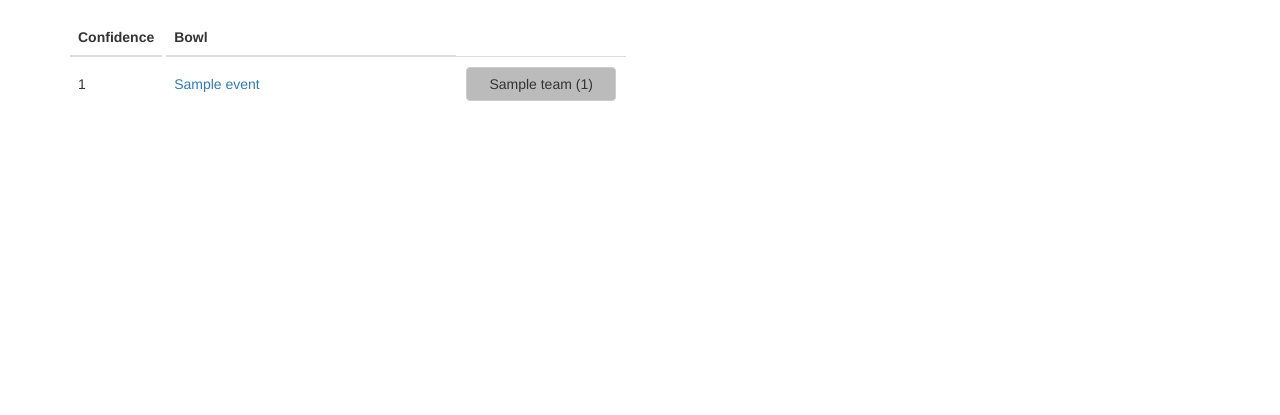
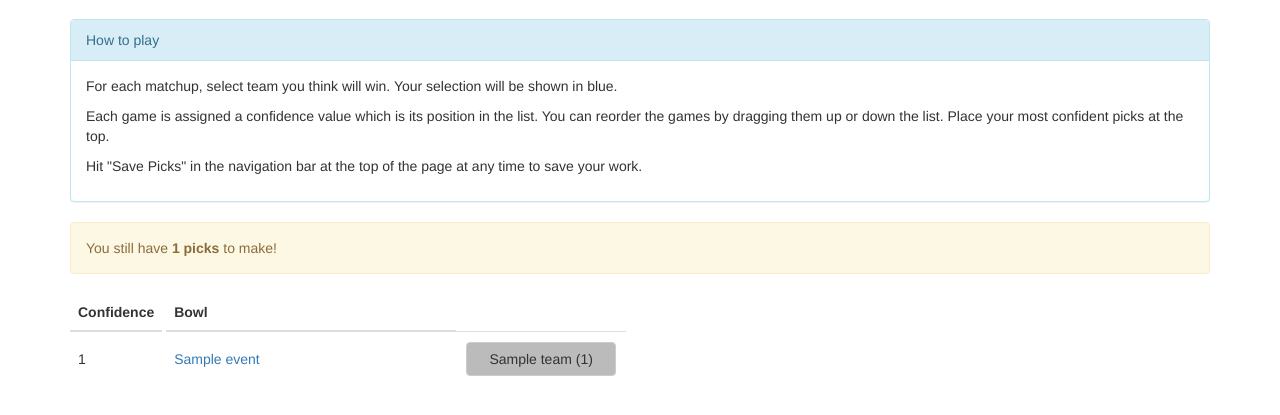
Before and after one commit to ryanmoore/cfb-pickem, a Django app: template pickem/templates/pickem/select_all.html in a window 1280 px wide. Shown: the part 51-466 px from the top of the page. Run offline with Django 3.2, Linux system fonts and the light colour scheme; the template is opened without the code that fills it: most values are stand-ins (such as "Sample title", 1, 10 or a date in 2020); some libraries are stand-ins or nearby versions.

Commit message:
Added how-to-play and progress information to the pick page.

```diff
--- a/pickem/templates/pickem/select_all.html
+++ b/pickem/templates/pickem/select_all.html
@@ -12,6 +12,38 @@
 {% endblock %}
 
 {% block content %}
+<div class="panel panel-info">
+    <div class="panel-heading">How to play</div>
+    <div class="panel-body">
+        <p>
+        For each matchup, select team you think will win. Your
+        selection will be shown in blue.
+        </p>
+        <p>
+        Each game is assigned a confidence value which is its position in
+        the list.
+        You can reorder the games by dragging them up or down the list. Place
+        your most confident picks at the top.
+        </p>
+        <p>
+        Hit "Save Picks" in the navigation bar at the top of the page at
+        any time to save your work.
+        </p>
+    </div>
+</div>
+{% if missing_count > 0 %}
+<div class="alert alert-warning">
+    <p>You still have <b>{{ missing_count }} picks</b> to make!
+    </p>
+</div>
+{% else %}
+<div class="alert alert-success">
+    <p><b>Well done!</b>
+    You've finished your picks for all games. Just make sure you have them in
+    the order you want.
+    </p>
+</div>
+{% endif %}
 <form method="POST" action="{% url 'pickem:select_all' %}" id="rankform">
     {% csrf_token %}
     <input type='hidden' name='matchup_ordering' id='matchup_ordering'>
```
Also changed, not shown: pickem/views.py (+7 -3 lines).
